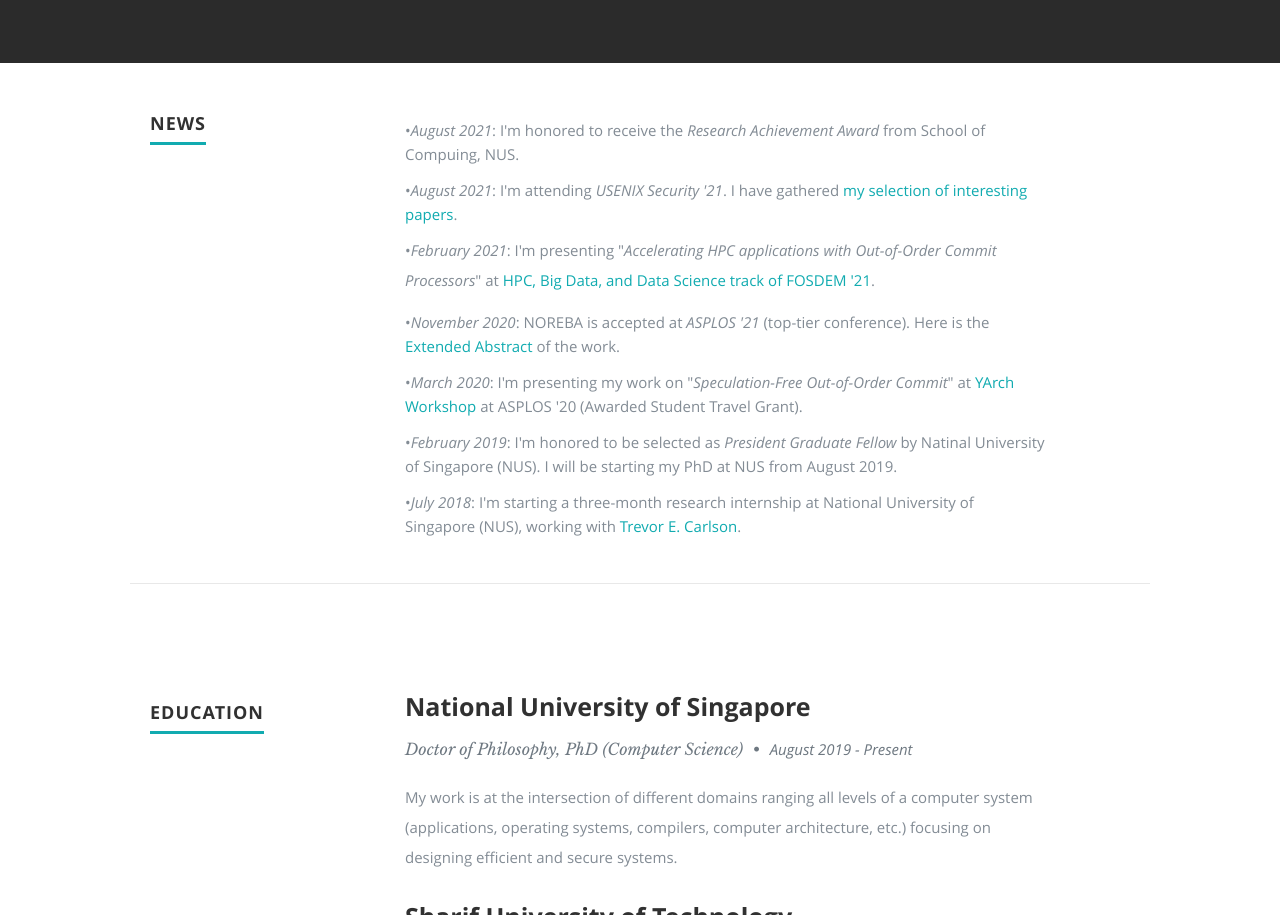
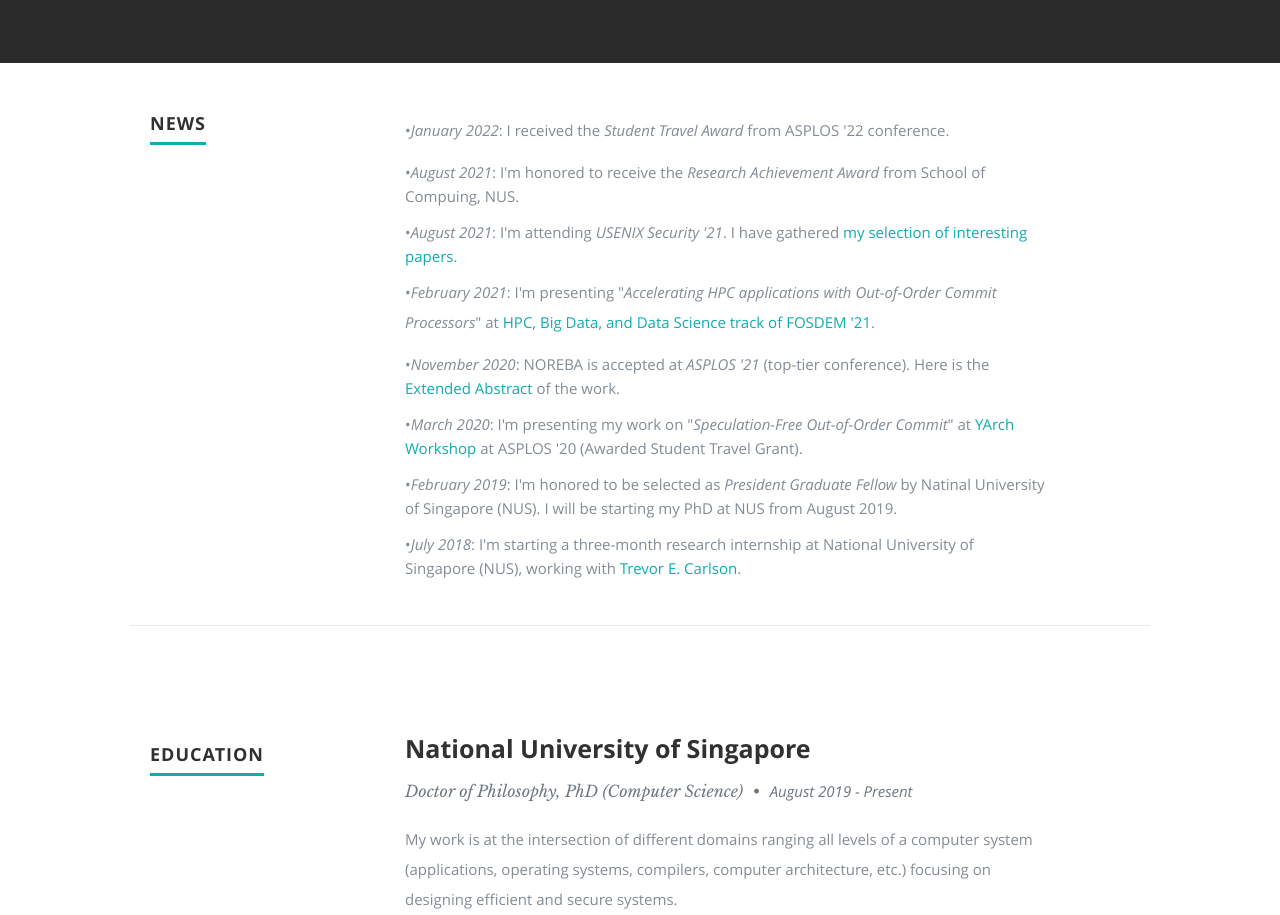
Before and after one commit to hajiabadi/hajiabadi.github.io, a plain HTML site: page index.html in a window 1280 px wide. Shown: the part 1283-2198 px from the top of the page. Drawn offline with nearby package versions, Linux system fonts and the light colour scheme; files whose address does not match are found by name.

Commit message:
Update index.html

```diff
--- a/index.html
+++ b/index.html
@@ -142,6 +142,8 @@
       <div class="row item">
                <div class="twelve columns">
                   <ul>
+           <li><span>&bull;</span><em class="date">January 2022</em>:
+           I received the <em>Student Travel Award</em> from ASPLOS '22 conference.</li>
            <li><span>&bull;</span><em class="date">August 2021</em>:
            I'm honored to receive the <em>Research Achievement Award</em> from School of Compuing, NUS.</li>
            <li><span>&bull;</span><em class="date">August 2021</em>:
```
